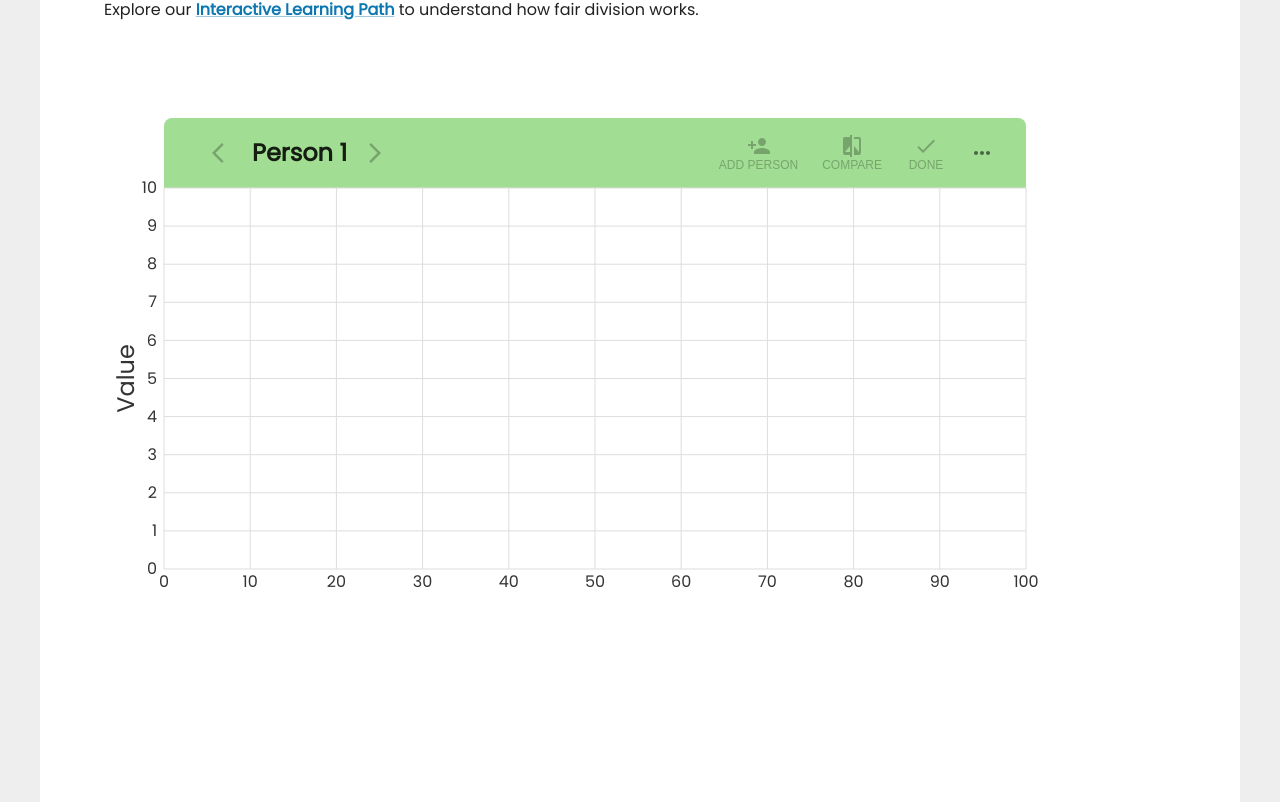
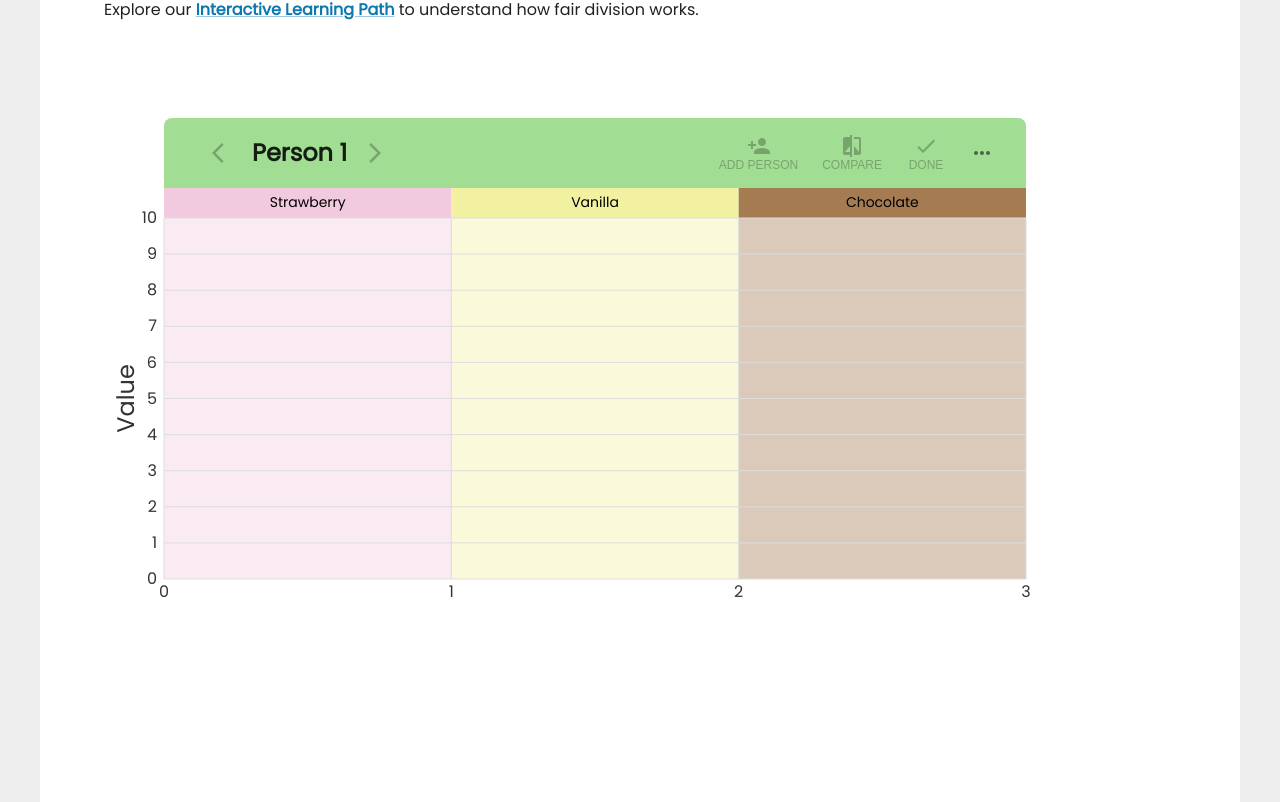
Before and after one commit to yongtenglei/cake, a React (Create React App) app: page /graph in a window 1280 px wide. Shown: the part 459-1261 px from the top of the page. Built offline with nearby package versions, Linux system fonts and the light colour scheme.

Commit message:
add basic label display

```diff
--- a/src/Graph/Graph.tsx
+++ b/src/Graph/Graph.tsx
@@ -10,7 +10,7 @@ import {
 } from './components/Header/GraphButtons'
 import { CompareViewGraph } from './components/CompareViewGraph'
 import { SelectAlgoModal } from './components/SelectAlgoModal'
-import { Slice, Segment, Preferences } from '../types'
+import { Slice, Segment, Preferences, SectionLabel } from '../types'
 import { GraphContext } from './GraphContext'
 import { createScales, isDrawingComplete } from './graphUtils'
 import {
@@ -69,6 +69,30 @@ const temp: Preferences = [
 
 //   return <span>{`(min-width:600px) matches: ${matches}`}</span>;
 // }
+
+const labels: SectionLabel[] = [
+  {
+    name: 'Strawberry',
+    start: 0,
+    end: 1,
+    color: '#F2CADF',
+    id: 1,
+  },
+  {
+    name: 'Vanilla',
+    start: 1,
+    end: 2,
+    color: '#F2F1A1',
+    id: 2,
+  },
+  {
+    name: 'Chocolate',
+    start: 2,
+    end: 3,
+    color: '#A57C52',
+    id: 3,
+  },
+]
 
 export const Graph = () => {
   const cakeSize = defaultCakeSize
@@ -138,6 +162,8 @@ export const Graph = () => {
         currentAgent,
         height: defaultGraphHeight,
         width: defaultGraphWidth,
+        labels,
+        cakeSize,
       }}
     >
       <div>
@@ -157,11 +183,7 @@ export const Graph = () => {
                 />
               }
             />
-            <CompareViewGraph
-              preferences={preferences}
-              cakeSize={cakeSize}
-              onClickEdit={onClickEdit}
-            />
+            <CompareViewGraph preferences={preferences} onClickEdit={onClickEdit} />
           </>
         ) : (
           <>
@@ -189,7 +211,7 @@ export const Graph = () => {
                 }
               />
             </Box>
-            <Box sx={{ position: 'relative', zIndex: 1, top: -margin.top }}>
+            <Box sx={{ position: 'relative', zIndex: 1, top: -10 }}>
               <DrawingLayer
                 segments={currentAgentPrefs}
                 setSegments={setCurrentAgentPrefs}
--- a/src/Graph/GraphContext.ts
+++ b/src/Graph/GraphContext.ts
@@ -1,6 +1,7 @@
 import { createContext } from 'react'
 import { ScaleLinear, scaleLinear } from 'd3'
-import { defaultGraphHeight, defaultGraphWidth } from './graphConstants'
+import { defaultCakeSize, defaultGraphHeight, defaultGraphWidth } from './graphConstants'
+import { SectionLabel } from '../types'
 
 interface Graph {
   yScale: ScaleLinear<number, number, never>
@@ -8,6 +9,8 @@ interface Graph {
   currentAgent: number
   height: number
   width: number
+  labels: SectionLabel[]
+  cakeSize: number
 }
 
 export const GraphContext = createContext<Graph>({
@@ -16,4 +19,6 @@ export const GraphContext = createContext<Graph>({
   currentAgent: 0,
   height: defaultGraphHeight,
   width: defaultGraphWidth,
+  labels: [],
+  cakeSize: defaultCakeSize
 })
--- a/src/Graph/components/CompareViewGraph.tsx
+++ b/src/Graph/components/CompareViewGraph.tsx
@@ -14,21 +14,18 @@ import { GraphContext } from '../GraphContext'
 import { Segment } from '../../types'
 import { getValueAtPoint } from '../algorithm/getValue'
 import { ValueBubble } from './ResizeHandles/ValueBubble'
+import { SectionLabels } from './SectionLabels'
 
 const graphHeight = 300
-const graphWidth = 560
+const graphWidth = 532 // just wide enough to display two side-by-side on desktop
 
 interface CompareViewGraphProps {
   preferences: Preferences
-  cakeSize: number
   onClickEdit: (agent: number) => void
 }
 
-export const CompareViewGraph = ({
-  preferences,
-  cakeSize,
-  onClickEdit,
-}: CompareViewGraphProps) => {
+export const CompareViewGraph = ({ preferences, onClickEdit }: CompareViewGraphProps) => {
+  const { labels, cakeSize } = useContext(GraphContext)
   const { yScale, xScale } = createScales({
     width: graphWidth,
     height: graphHeight,
@@ -56,6 +53,8 @@ export const CompareViewGraph = ({
               currentAgent: i,
               height: graphHeight,
               width: graphWidth,
+              labels,
+              cakeSize,
             }}
           >
             <SmallGraph
@@ -123,6 +122,8 @@ const SmallGraph = ({
       <div onMouseMove={onMouseMove} onMouseLeave={onMouseLeave} onClick={onClick}>
         <svg width={width} height={height}>
           <g transform={`translate(${margin.left},${margin.top})`}>
+            <SectionLabels />
+
             <AxisBottom simple />
             <AxisLeft simple />
 
--- a/src/Graph/components/DrawingLayer.tsx
+++ b/src/Graph/components/DrawingLayer.tsx
@@ -4,7 +4,6 @@ import { margin, getInnerWidth, getInnerHeight, defaultCakeSize } from '../graph
 import { getAgentColor } from '../../constants'
 import { GraphContext } from '../GraphContext'
 import { AxisLeft, AxisBottom } from './Axes'
-import { EditableValueBrackets } from './Bracket/ValueBrackets'
 import { Segment, DrawnSegment } from '../../types'
 import { Segments } from './Segments'
 import {
@@ -20,6 +19,7 @@ import {
   changeSegmentCornerValue,
   changeSegmentWithKeyboard,
 } from './adjustSegments'
+import { SectionLabels } from './SectionLabels'
 
 // Simple unique ids. Increment the number on each use.
 let id = 0
@@ -38,9 +38,9 @@ export const DrawingLayer = ({ segments, setSegments }: DrawingLayerProps) => {
   const [yMovingId, setYMovingId] = useState<number | null>(null)
   const [xMovingId, setXMovingId] = useState<number | null>(null)
   const [cornerMovingId, setCornerMovingId] = useState<[number, number] | null>(null)
-  const { xScale, yScale, currentAgent, height, width } = useContext(GraphContext)
+  const { xScale, yScale, currentAgent, height, width, cakeSize } =
+    useContext(GraphContext)
 
-  const cakeSize = defaultCakeSize
   const isDrawing = !isDrawingComplete(segments)
 
   const lastDrawnSegment = convertToPixels(
@@ -151,6 +151,7 @@ export const DrawingLayer = ({ segments, setSegments }: DrawingLayerProps) => {
       >
         <svg width={width} height={height}>
           <g transform={`translate(${margin.left},${margin.top})`}>
+            <SectionLabels />
             <AxisBottom />
             <AxisLeft />
 
--- /dev/null
+++ b/src/Graph/components/SectionLabels.tsx
@@ -0,0 +1,44 @@
+import React, { useContext } from 'react'
+import { GraphContext } from '../GraphContext'
+import { margin, getInnerHeight } from '../graphConstants'
+
+const offset = 30
+export const SectionLabels = () => {
+  const { height, yScale, xScale, labels } = useContext(GraphContext)
+
+  return (
+    <>
+      <g transform={`translate(0,-${offset})`}>
+        {labels.map((label) => {
+          const x1 = xScale(label.start)
+          const x2 = xScale(label.end)
+          const width = x2 - x1
+          const middle = x1 + width / 2
+          //shadeHexColor
+          return (
+            <React.Fragment key={label.id}>
+              <rect x={x1} y={0} width={width} height={offset} fill={label.color} />
+              <text
+                y={offset / 2}
+                x={middle}
+                dominantBaseline="middle"
+                textAnchor="middle"
+                fontSize={14}
+              >
+                {label.name}
+              </text>
+              <rect
+                y={offset}
+                x={x1}
+                width={width}
+                height={getInnerHeight(height)}
+                fill={label.color}
+                fillOpacity={0.4}
+              />
+            </React.Fragment>
+          )
+        })}
+      </g>
+    </>
+  )
+}
--- a/src/Graph/components/Segments.tsx
+++ b/src/Graph/components/Segments.tsx
@@ -1,4 +1,4 @@
-import React, { useContext } from 'react'
+import React, { useContext, memo } from 'react'
 import memoize from 'lodash.memoize'
 import { getInnerHeight } from '../graphConstants'
 import { DrawnSegment } from '../../types'
@@ -21,7 +21,8 @@ export const Segments = ({ segments, color, partial = false }: SegmentsProps) =>
   // The math with y coordinates is tricky because 0 means top, positive numbers mean further down.
   return (
     <>
-      {segments.map(({ x1, y1, x2, y2, id }, i) => {
+      {segments.map((seg, i) => {
+        const { x1, y1, x2, y2, id } = seg
         // when `partial` is true, don't fill the area, just "underline" the top line
         const bottomFillLeft = partial ? Math.min(height, y1 + 15) : height
         const bottomFillRight = partial ? Math.min(height, y2 + 15) : height
@@ -68,7 +69,7 @@ export const Segments = ({ segments, color, partial = false }: SegmentsProps) =>
             />
 
             {/* width measuring lines */}
-            <WidthDisplay x1={x1} y1={y1} x2={x2} y2={y2} height={height} />
+            <WidthDisplay {...seg} height={height} />
           </React.Fragment>
         )
       })}
@@ -76,8 +77,10 @@ export const Segments = ({ segments, color, partial = false }: SegmentsProps) =>
   )
 }
 
-const WidthDisplay = ({ x1, y1, x2, y2, height }) => {
-  const { xScale } = useContext(GraphContext)
+type WidthDisplayProps = DrawnSegment & { height: number }
+
+const WidthDisplay = memo<WidthDisplayProps>(({ x1, y1, x2, y2, height }) => {
+  const { xScale, cakeSize } = useContext(GraphContext)
   const width = x2 - x1
   if (width < 50) {
     return null
@@ -85,6 +88,7 @@ const WidthDisplay = ({ x1, y1, x2, y2, height }) => {
 
   const textPadding = 20
   const widthLineHeight = getWidthDisplayHeight(y1, y2, height)
+  const percent = Math.round((100 * xScale.invert(width)) / cakeSize)
   return (
     <g transform={`translate(${x1},${widthLineHeight})`}>
       <line
@@ -99,8 +103,8 @@ const WidthDisplay = ({ x1, y1, x2, y2, height }) => {
         x1={width / 2 + textPadding}
         x2={width - 2}
       />
-      <text x={width / 2} dominant-baseline="middle" text-anchor="middle">
-        {Math.round(xScale.invert(width))}%
+      <text x={width / 2} dominantBaseline="middle" textAnchor="middle">
+        {percent}%
       </text>
 
       <polygon fill={arrowColor} transform={`scale(-1 1)`} points={arrowShape} />
@@ -112,12 +116,12 @@ const WidthDisplay = ({ x1, y1, x2, y2, height }) => {
       />
     </g>
   )
-}
+})
 // Prevent width measuring bar from overlapping with other things.
-const getWidthDisplayHeight = memoize((y1: number, y2: number, height: number) => {
+const getWidthDisplayHeight = (y1: number, y2: number, height: number) => {
   if (y1 > height - 50 && y2 > height - 50) {
     return height / 2
   }
   const yMiddle = (height + Math.max(y1, y2)) / 2
   return Math.min(yMiddle, height - 20)
-})
+}
--- a/src/Graph/graphConstants.ts
+++ b/src/Graph/graphConstants.ts
@@ -1,5 +1,5 @@
 export const maxAgents = 3
-export const defaultCakeSize = 100
+export const defaultCakeSize = 3
 
 // Spacing
 export const defaultGraphWidth = 940
@@ -7,7 +7,7 @@ export const defaultGraphHeight = 420
 // Unfortunately, the graph svg needs margin for labels and drawing things
 // a bit outside the normal graph area. We have to calculate for this in many places.
 // `bottom` and `left` are large to allow for the labels.
-export const margin = { top: 20, right: 18, bottom: 19, left: 60 }
+export const margin = { top: 40, right: 18, bottom: 19, left: 60 }
 export const yAxisLabelOffset = 30
 export const getInnerHeight = (height: number) => height - margin.top - margin.bottom
 export const getInnerWidth = (width: number) => width - margin.left - margin.right
```
Also changed, not shown: src/types.ts (+8 -0 lines).
